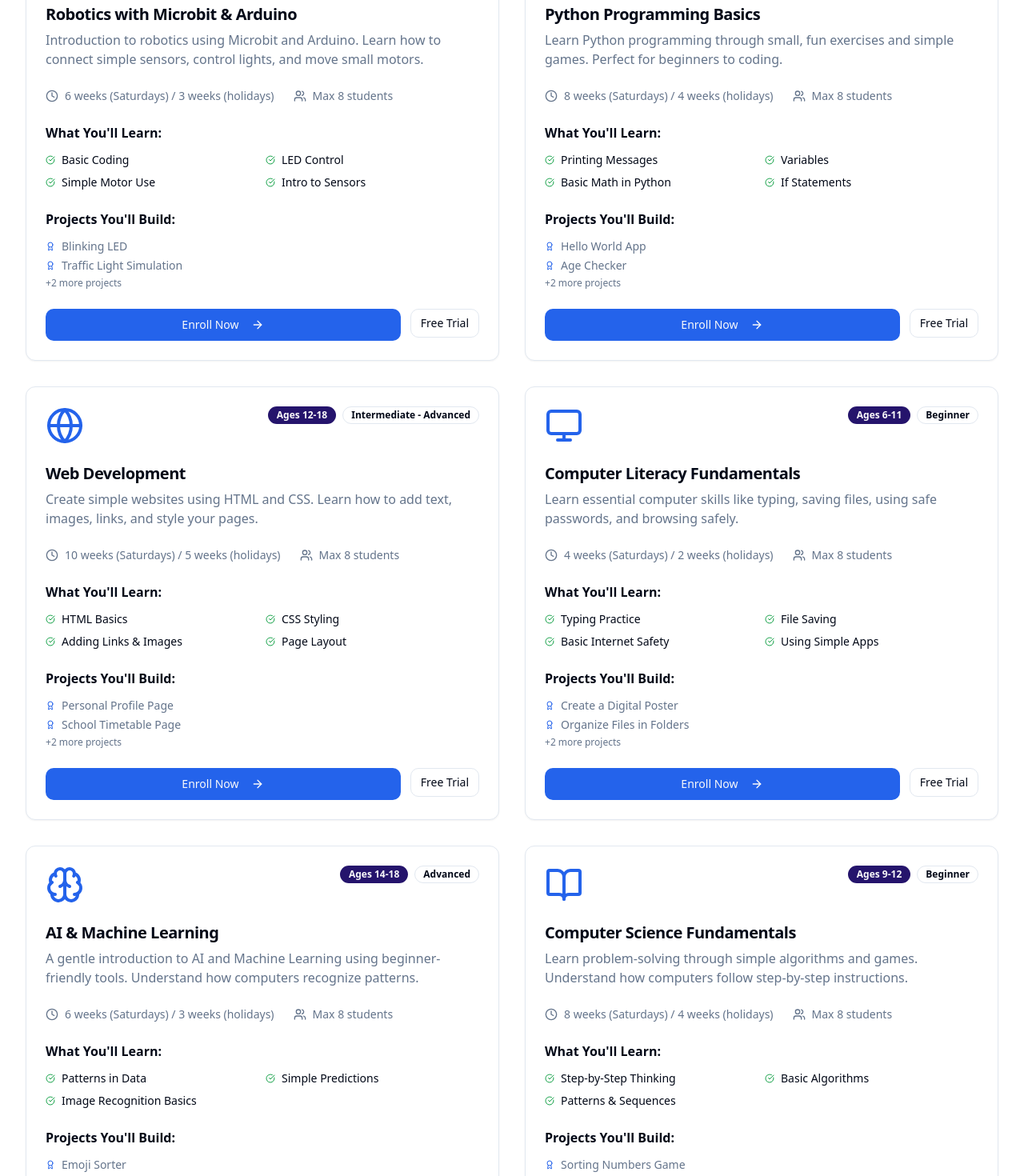
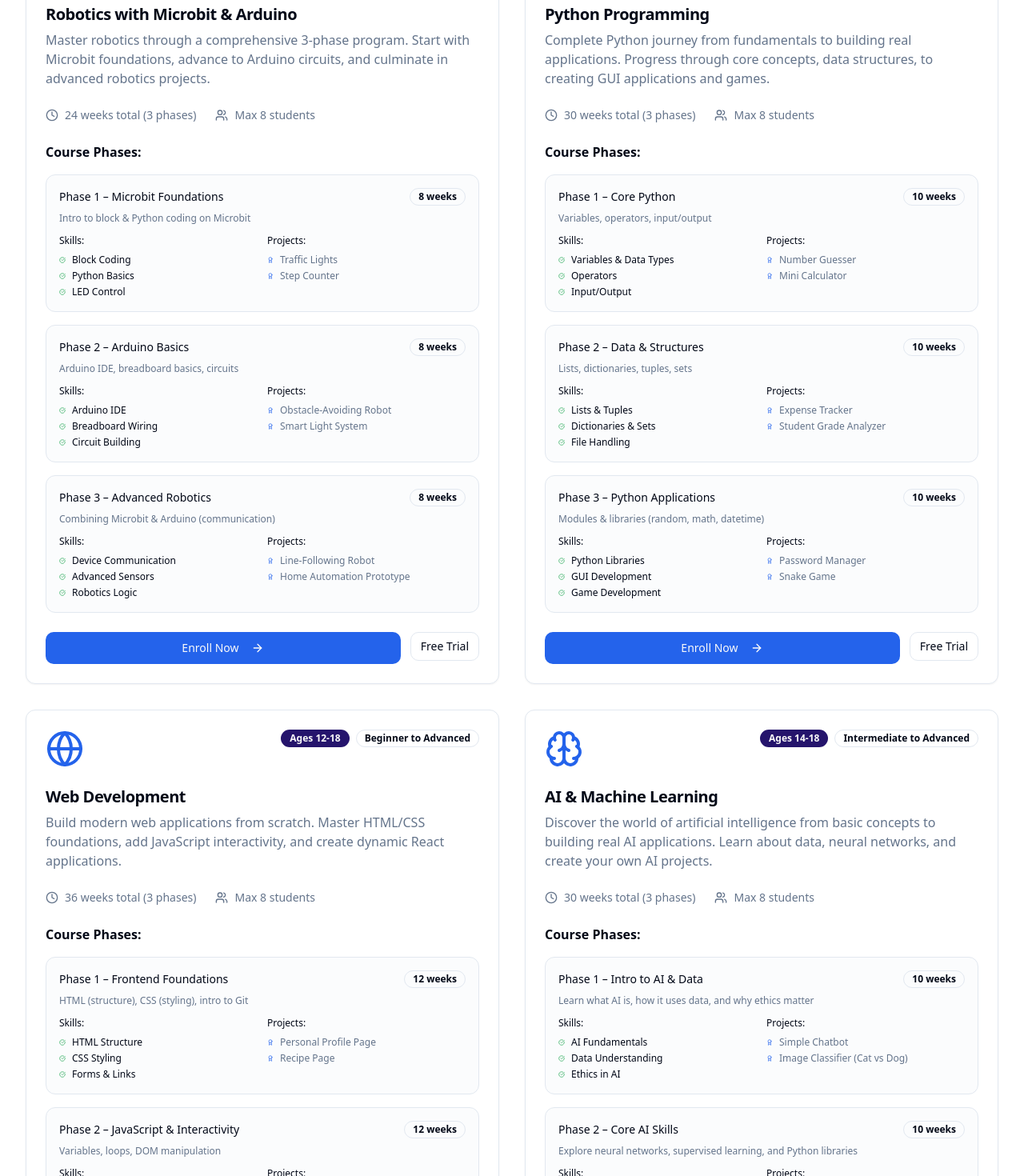
Before and after one commit to NgureGlo/kodbuds-virtual-hub, a React (Vite) app: page /courses in a window 1280 px wide. Shown: the part 1380-2850 px from the top of the page at 80% size. Built offline with nearby package versions, Linux system fonts and the light colour scheme.

Commit message:
Restructure course details

```diff
--- a/src/pages/Courses.tsx
+++ b/src/pages/Courses.tsx
@@ -25,36 +25,131 @@ const Courses = () => {
       icon: Cpu,
       title: "Robotics with Microbit & Arduino",
       age: "Ages 10-18",
-      description: "Introduction to robotics using Microbit and Arduino. Learn how to connect simple sensors, control lights, and move small motors.",
-      duration: "6 weeks (Saturdays) / 3 weeks (holidays)",
-      level: "Beginner - Intermediate",
-      skills: ["Basic Coding", "LED Control", "Simple Motor Use", "Intro to Sensors"],
-      projects: ["Blinking LED", "Traffic Light Simulation", "Simple Buzzer Alarm", "Fan Motor Control"]
+      description: "Master robotics through a comprehensive 3-phase program. Start with Microbit foundations, advance to Arduino circuits, and culminate in advanced robotics projects.",
+      duration: "24 weeks total (3 phases)",
+      level: "Beginner to Advanced",
+      phases: [
+        {
+          title: "Phase 1 – Microbit Foundations",
+          duration: "8 weeks",
+          description: "Intro to block & Python coding on Microbit",
+          skills: ["Block Coding", "Python Basics", "LED Control", "Button Input", "Sensor Reading"],
+          projects: ["Traffic Lights", "Step Counter", "Reaction Timer"]
+        },
+        {
+          title: "Phase 2 – Arduino Basics",
+          duration: "8 weeks",
+          description: "Arduino IDE, breadboard basics, circuits",
+          skills: ["Arduino IDE", "Breadboard Wiring", "Circuit Building", "Ultrasonic Sensors", "Servo Motors"],
+          projects: ["Obstacle-Avoiding Robot", "Smart Light System"]
+        },
+        {
+          title: "Phase 3 – Advanced Robotics",
+          duration: "8 weeks",
+          description: "Combining Microbit & Arduino (communication)",
+          skills: ["Device Communication", "Advanced Sensors", "Robotics Logic", "System Integration"],
+          projects: ["Line-Following Robot", "Home Automation Prototype"]
+        }
+      ]
+    },
+    {
+      id: 2,
+      icon: Code2,
+      title: "Python Programming",
+      age: "Ages 10-18",
+      description: "Complete Python journey from fundamentals to building real applications. Progress through core concepts, data structures, to creating GUI applications and games.",
+      duration: "30 weeks total (3 phases)",
+      level: "Beginner to Advanced",
+      phases: [
+        {
+          title: "Phase 1 – Core Python",
+          duration: "10 weeks",
+          description: "Variables, operators, input/output",
+          skills: ["Variables & Data Types", "Operators", "Input/Output", "Conditionals", "Loops", "Functions"],
+          projects: ["Number Guesser", "Mini Calculator", "Quiz Game"]
+        },
+        {
+          title: "Phase 2 – Data & Structures",
+          duration: "10 weeks",
+          description: "Lists, dictionaries, tuples, sets",
+          skills: ["Lists & Tuples", "Dictionaries & Sets", "File Handling", "Error Handling", "Data Processing"],
+          projects: ["Expense Tracker", "Student Grade Analyzer"]
+        },
+        {
+          title: "Phase 3 – Python Applications",
+          duration: "10 weeks",
+          description: "Modules & libraries (random, math, datetime)",
+          skills: ["Python Libraries", "GUI Development", "Game Development", "Module Creation"],
+          projects: ["Password Manager", "Snake Game", "Pong Game"]
+        }
+      ]
+    },
+    {
+      id: 3,
+      icon: Globe,
+      title: "Web Development",
+      age: "Ages 12-18",
+      description: "Build modern web applications from scratch. Master HTML/CSS foundations, add JavaScript interactivity, and create dynamic React applications.",
+      duration: "36 weeks total (3 phases)",
+      level: "Beginner to Advanced",
+      phases: [
+        {
+          title: "Phase 1 – Frontend Foundations",
+          duration: "12 weeks",
+          description: "HTML (structure), CSS (styling), intro to Git",
+          skills: ["HTML Structure", "CSS Styling", "Forms & Links", "Git Basics", "Responsive Design"],
+          projects: ["Personal Profile Page", "Recipe Page"]
+        },
+        {
+          title: "Phase 2 – JavaScript & Interactivity",
+          duration: "12 weeks",
+          description: "Variables, loops, DOM manipulation",
+          skills: ["JavaScript Basics", "DOM Manipulation", "Event Handling", "Form Validation", "Animations"],
+          projects: ["Quiz App", "Calculator", "To-Do List"]
+        },
+        {
+          title: "Phase 3 – Modern Web Apps",
+          duration: "12 weeks",
+          description: "React basics (components, props, state)",
+          skills: ["React Components", "Props & State", "Hooks", "API Integration", "Modern Development"],
+          projects: ["Blog App", "Portfolio with React", "Weather App"]
+        }
+      ]
     },
     {
       id: 4,
-      icon: Code2,
-      title: "Python Programming Basics",
-      age: "Ages 10-18",
-      description: "Learn Python programming through small, fun exercises and simple games. Perfect for beginners to coding.",
-      duration: "8 weeks (Saturdays) / 4 weeks (holidays)",
-      level: "Intermediate",
-      skills: ["Printing Messages", "Variables", "Basic Math in Python", "If Statements", "Loops"],
-      projects: ["Hello World App", "Age Checker", "Even or Odd Checker", "Simple Calculator"]
+      icon: Brain,
+      title: "AI & Machine Learning",
+      age: "Ages 14-18",
+      description: "Discover the world of artificial intelligence from basic concepts to building real AI applications. Learn about data, neural networks, and create your own AI projects.",
+      duration: "30 weeks total (3 phases)",
+      level: "Intermediate to Advanced",
+      phases: [
+        {
+          title: "Phase 1 – Intro to AI & Data",
+          duration: "10 weeks",
+          description: "Learn what AI is, how it uses data, and why ethics matter",
+          skills: ["AI Fundamentals", "Data Understanding", "Ethics in AI", "Pattern Recognition"],
+          projects: ["Simple Chatbot", "Image Classifier (Cat vs Dog)", "Yes/No Prediction"]
+        },
+        {
+          title: "Phase 2 – Core AI Skills",
+          duration: "10 weeks",
+          description: "Explore neural networks, supervised learning, and Python libraries",
+          skills: ["Neural Networks", "Supervised Learning", "Python AI Libraries", "Model Training"],
+          projects: ["Spam Detector", "Digit Recognizer", "Score Predictor"]
+        },
+        {
+          title: "Phase 3 – Applied AI",
+          duration: "10 weeks",
+          description: "Bring AI into apps and explore generative AI",
+          skills: ["AI Integration", "Generative AI", "Recommendation Systems", "Advanced Applications"],
+          projects: ["Smart Chatbot", "Recommender System", "Image Generator"]
+        }
+      ]
     },
     {
       id: 5,
-      icon: Globe,
-      title: "Web Development",
-      age: "Ages 12-18",
-      description: "Create simple websites using HTML and CSS. Learn how to add text, images, links, and style your pages.",
-      duration: "10 weeks (Saturdays) / 5 weeks (holidays)",
-      level: "Intermediate - Advanced",
-      skills: ["HTML Basics", "CSS Styling", "Adding Links & Images", "Page Layout"],
-      projects: ["Personal Profile Page", "School Timetable Page", "Simple Blog Page", "Photo Gallery"]
-    },
-    {
-      id: 6,
       icon: Monitor,
       title: "Computer Literacy Fundamentals",
       age: "Ages 6-11",
@@ -65,18 +160,7 @@ const Courses = () => {
       projects: ["Create a Digital Poster", "Organize Files in Folders", "Write a Short Document", "Make a Simple Slideshow"]
     },
     {
-      id: 7,
-      icon: Brain,
-      title: "AI & Machine Learning",
-      age: "Ages 14-18",
-      description: "A gentle introduction to AI and Machine Learning using beginner-friendly tools. Understand how computers recognize patterns.",
-      duration: "6 weeks (Saturdays) / 3 weeks (holidays)",
-      level: "Advanced",
-      skills: ["Patterns in Data", "Simple Predictions", "Image Recognition Basics"],
-      projects: ["Emoji Sorter", "Yes/No Prediction Game", "Simple Chatbot", "Color Classifier"]
-    },
-    {
-      id: 8,
+      id: 6,
       icon: BookOpen,
       title: "Computer Science Fundamentals",
       age: "Ages 9-12",
@@ -87,7 +171,7 @@ const Courses = () => {
       projects: ["Sorting Numbers Game", "Guess the Number Game", "Drawing Shapes with Instructions", "Treasure Hunt Algorithm"]
     },
     {
-      id: 9,
+      id: 7,
       icon: Gamepad2,
       title: "Programming with Minecraft",
       age: "Ages 8-11",
@@ -207,6 +291,49 @@ const Courses = () => {
                     </div>
                   </div>
 
+                  {course.phases ? (
+                    <div>
+                      <h4 className="font-semibold mb-4">Course Phases:</h4>
+                      <div className="space-y-4">
+                        {course.phases.map((phase, phaseIdx) => (
+                          <div key={phaseIdx} className="border border-border rounded-lg p-4 bg-muted/30">
+                            <div className="flex items-center justify-between mb-2">
+                              <h5 className="font-medium text-sm">{phase.title}</h5>
+                              <Badge variant="outline" className="text-xs">{phase.duration}</Badge>
+                            </div>
+                            <p className="text-xs text-muted-foreground mb-3">{phase.description}</p>
+
+                            <div className="grid grid-cols-1 md:grid-cols-2 gap-3">
+                              <div>
+                                <h6 className="font-medium text-xs mb-2">Skills:</h6>
+                                <div className="space-y-1">
+                                  {phase.skills.slice(0, 3).map((skill, skillIdx) => (
+                                    <div key={skillIdx} className="flex items-center text-xs">
+                                      <CheckCircle className="h-2 w-2 text-success mr-2 flex-shrink-0" />
+                                      <span>{skill}</span>
+                                    </div>
+                                  ))}
+                                </div>
+                              </div>
+
+                              <div>
+                                <h6 className="font-medium text-xs mb-2">Projects:</h6>
+                                <div className="space-y-1">
+                                  {phase.projects.slice(0, 2).map((project, projectIdx) => (
+                                    <div key={projectIdx} className="flex items-center text-xs text-muted-foreground">
+                                      <Award className="h-2 w-2 text-primary mr-2 flex-shrink-0" />
+                                      <span>{project}</span>
+                                    </div>
+                                  ))}
+                                </div>
+                              </div>
+                            </div>
+                          </div>
+                        ))}
+                      </div>
+                    </div>
+                  ) : (
+                    <>
                       <div>
                         <h4 className="font-semibold mb-3">What You'll Learn:</h4>
                         <div className="grid grid-cols-2 gap-2">
@@ -235,6 +362,8 @@ const Courses = () => {
                           )}
                         </div>
                       </div>
+                    </>
+                  )}
 
                   <div className="flex gap-3">
                     <Button className="flex-1 group-hover:bg-primary group-hover:text-primary-foreground transition-all">
--- a/src/pages/Home.tsx
+++ b/src/pages/Home.tsx
@@ -26,29 +26,29 @@ const Home = () => {
       icon: Cpu,
       title: "Robotics with Microbit & Arduino",
       age: "Ages 10-18",
-      description: "Learn to design, build, and program simple robots with Microbit and Arduino.",
-      duration: "8 weeks"
+      description: "Master robotics through 3 progressive phases: Microbit foundations, Arduino basics, and advanced robotics projects.",
+      duration: "24 weeks (3 phases)"
     },
     {
       icon: Code2,
       title: "Python Programming",
       age: "Ages 10-18",
-      description: "Start coding with Python and create games, apps, and projects step by step.",
-      duration: "12 weeks"
+      description: "Complete Python journey from core programming to building real applications with GUIs and games.",
+      duration: "30 weeks (3 phases)"
     },
     {
       icon: Globe,
       title: "Web Development",
       age: "Ages 12-18",
-      description: "Build modern websites using HTML, CSS, JavaScript, and React.",
-      duration: "14 weeks"
+      description: "Build modern web applications from HTML basics to React, covering frontend foundations and interactivity.",
+      duration: "36 weeks (3 phases)"
     },
     {
       icon: Brain,
       title: "AI & Machine Learning",
       age: "Ages 14-18",
-      description: "EDiscover artificial intelligence and create your own smart applications.",
-      duration: "10 weeks"
+      description: "Discover artificial intelligence from basic concepts to applied AI projects including chatbots and image generators.",
+      duration: "30 weeks (3 phases)"
     }
   ];
 
```
Lines whose indentation alone changed are shown as unchanged.
